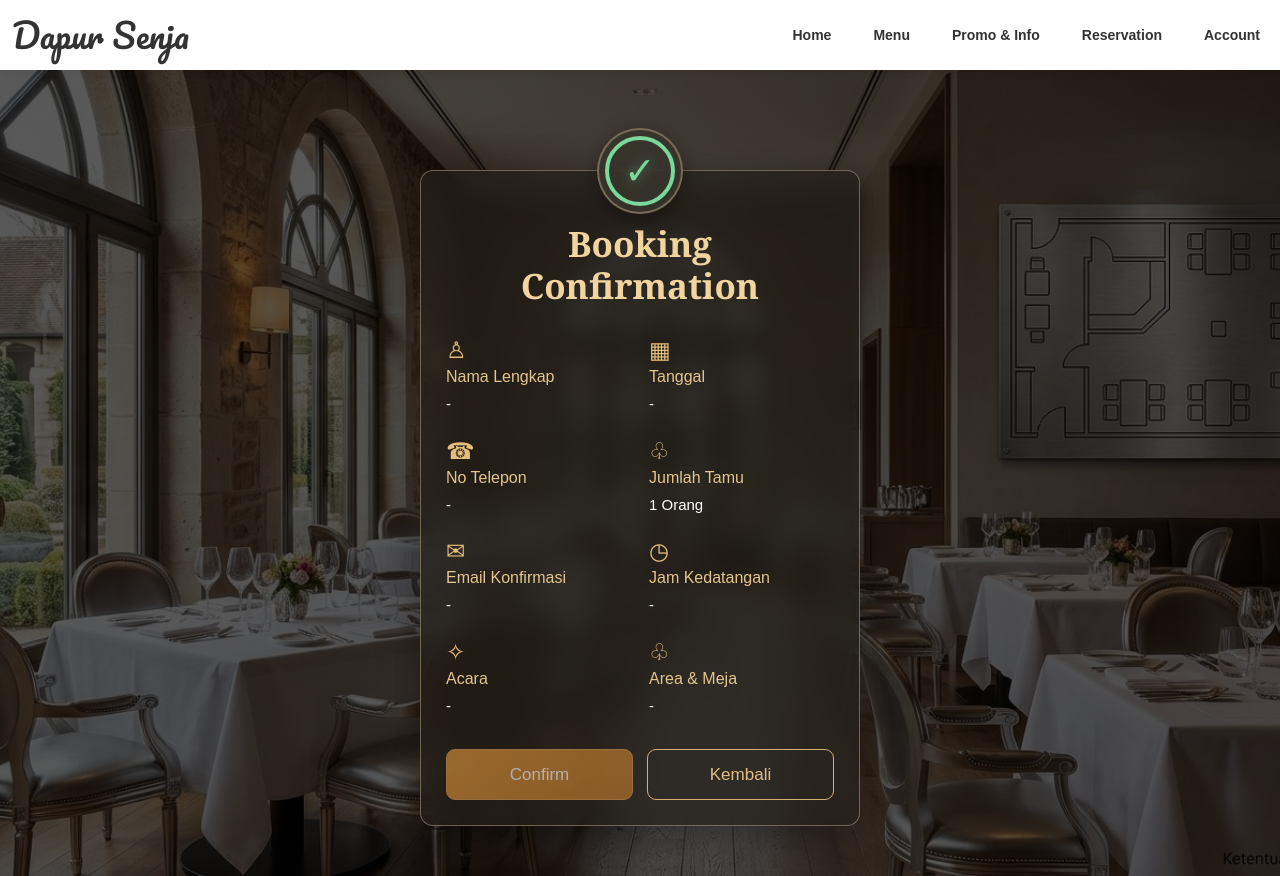
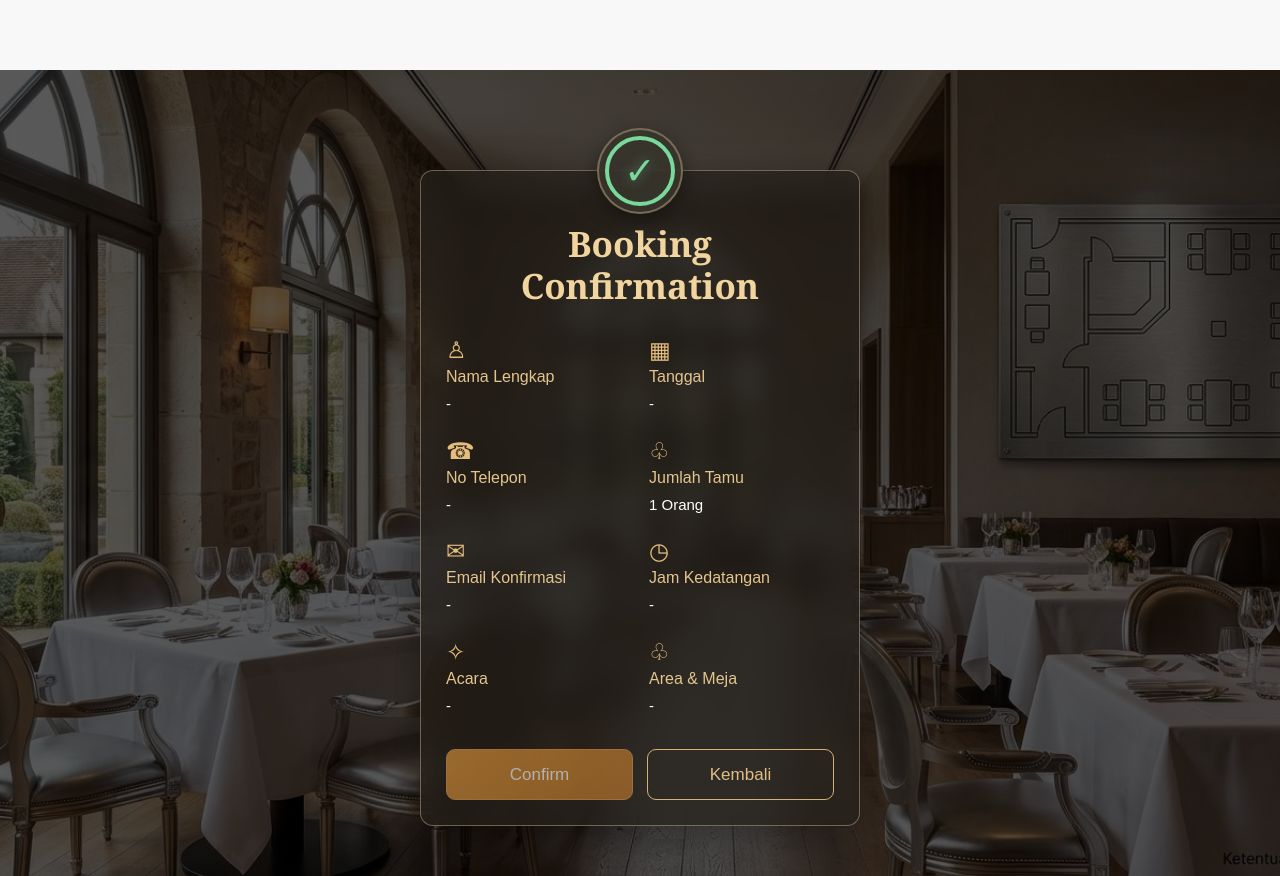
Before and after one commit to KevinStvns23/uas-dapur-senja, a Next.js app: page /SistemBooking/BookingConfirmation in a window 1280 px wide. Built offline with nearby package versions, Linux system fonts and the light colour scheme.

Commit message:
Memperbaiki navbar

```diff
--- a/src/app/layout.tsx
+++ b/src/app/layout.tsx
@@ -28,7 +28,6 @@ export default function RootLayout({
                 />
             </head>
             <body>
-                <MainNavbar />
                 {children}
             </body>
         </html>
```
